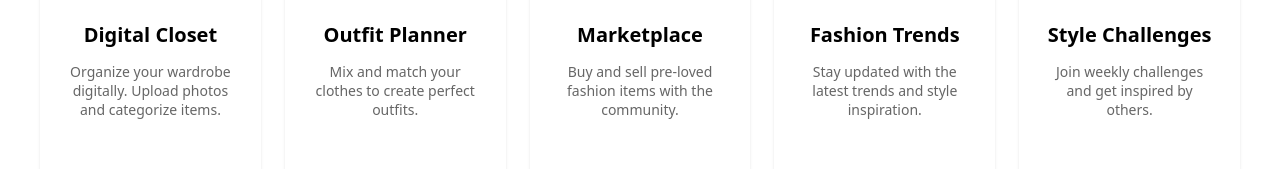
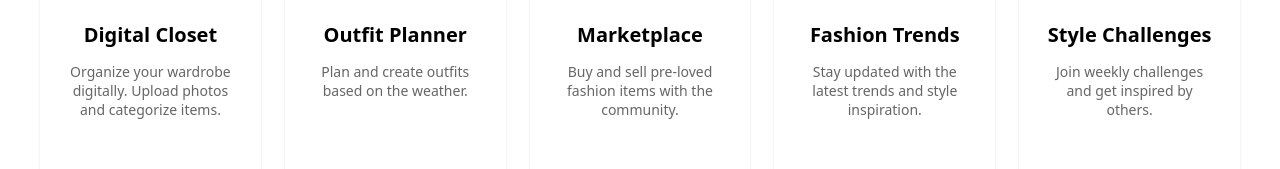
Before and after one commit to jbhatnagar00/CLST-2, a React (Vite) app: page / in a window 1280 px wide. Shown: the part 780-949 px from the top of the page. Built offline with nearby package versions, Linux system fonts and the light colour scheme.

Commit message:
Update HomePage.tsx

```diff
--- a/src/pages/HomePage.tsx
+++ b/src/pages/HomePage.tsx
@@ -131,7 +131,7 @@ const HomePage = () => {
             />
             <FeatureCard
               title="Outfit Planner"
-              description="Mix and match your clothes to create perfect outfits."
+              description="Plan and create outfits based on the weather."
               icon="👖"
               link="/outfits"
               color="#dc2626"
```
